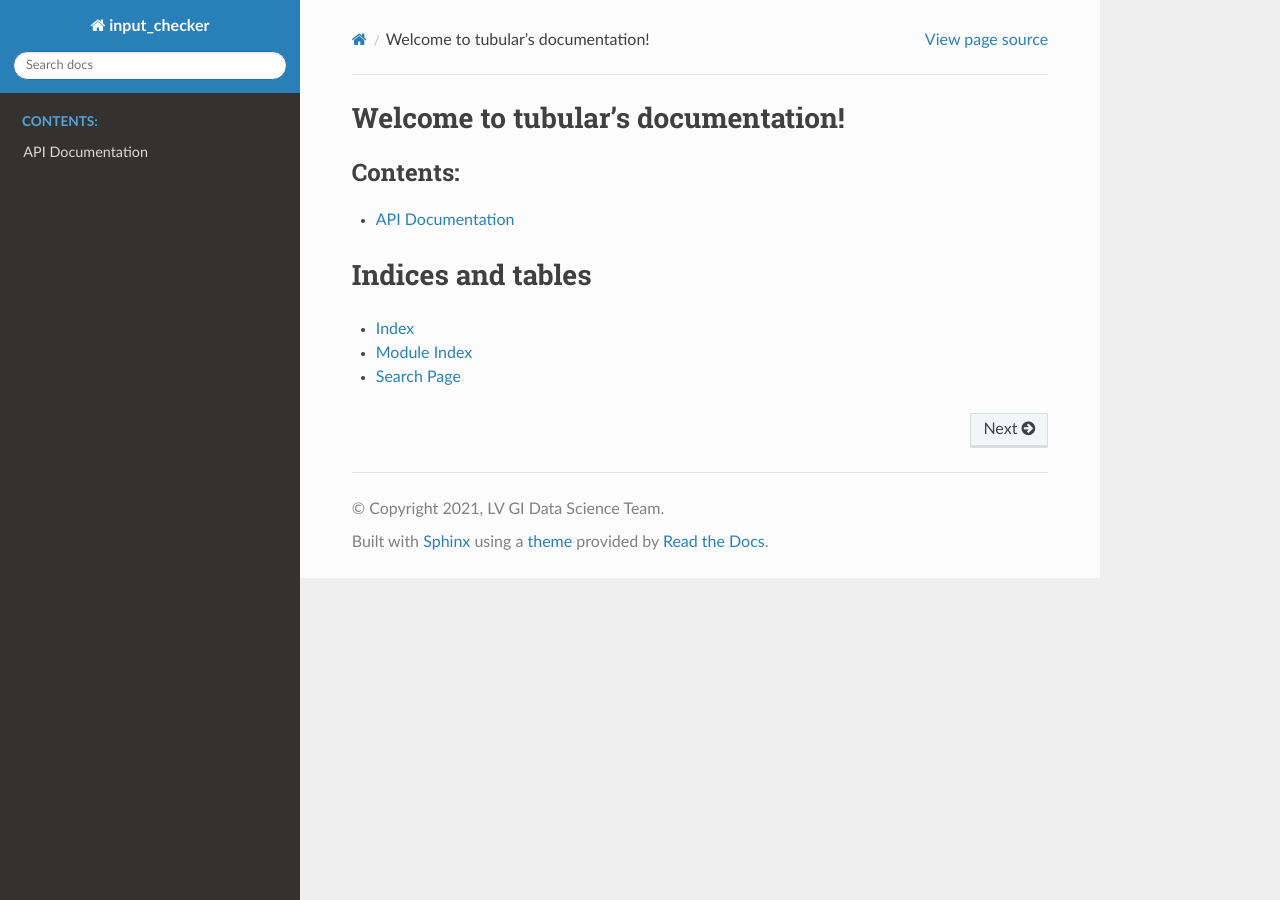
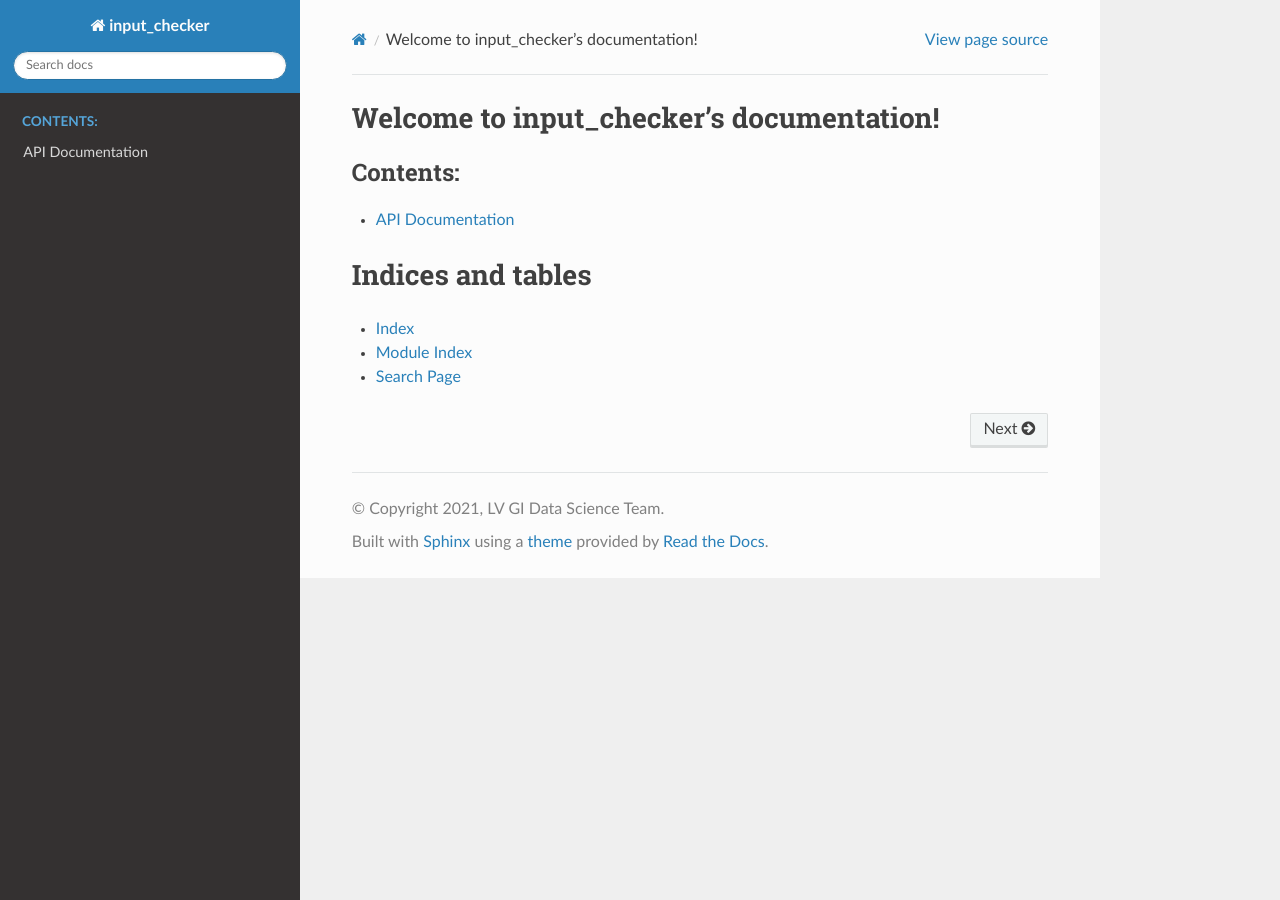
Before and after one commit to lvgig/input_checker, a Sphinx documentation site: the page built from docs/source/index.rst, in a window 1280 px wide. Built offline with Sphinx 7.4.7 and the Read the Docs theme 2.0.0, drawn with Linux system fonts in a browser that asks for light colours.

Commit message:
Updated index.rst, replaced tubular with input_checker.

```diff
--- a/docs/source/index.rst
+++ b/docs/source/index.rst
@@ -1,9 +1,9 @@
-.. tubular documentation master file, created by
-   sphinx-quickstart on Sat May  8 15:39:35 2021.
+.. input_checker documentation master file, created by
+   sphinx-quickstart on Fri Jul  1 2021.
    You can adapt this file completely to your liking, but it should at least
    contain the root `toctree` directive.
 
-Welcome to tubular's documentation!
+Welcome to input_checker's documentation!
 ===================================
 
 .. toctree::
```
